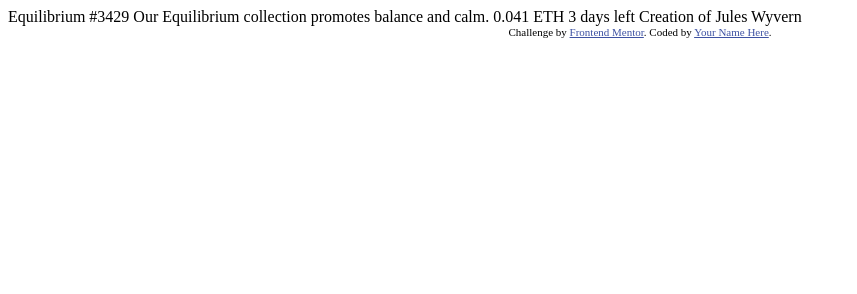
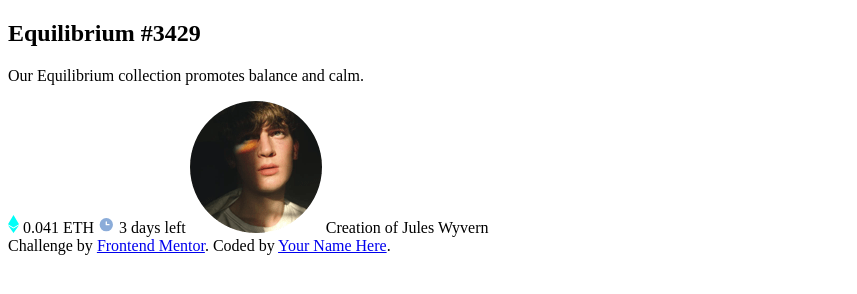
Before and after one commit to bdescalzo/nftcard-frontendmentor, a plain HTML site: page index.html in a window 1280 px wide. Shown: the whole page, without its empty margins (0-857 px from the left). Drawn offline with Linux system fonts and the light colour scheme.

Commit message:
Structure content on HTML

```diff
--- a/index.html
+++ b/index.html
@@ -1,33 +1,56 @@
 <!DOCTYPE html>
 <html lang="en">
   <head>
-  <meta charset="UTF-8">
-  <meta name="viewport" content="width=device-width, initial-scale=1.0"> <!-- displays site properly based on user's device -->
+    <meta charset="UTF-8" />
+    <meta name="viewport" content="width=device-width, initial-scale=1.0" />
+    <!-- displays site properly based on user's device -->
 
-  <link rel="icon" type="image/png" sizes="32x32" href="./images/favicon-32x32.png">
+    <link
+      rel="icon"
+      type="image/png"
+      sizes="32x32"
+      href="./images/favicon-32x32.png"
+    />
 
     <title>Frontend Mentor | NFT preview card component</title>
 
-  <!-- Feel free to remove these styles or customise in your own stylesheet 👍 -->
-  <style>
-    .attribution { font-size: 11px; text-align: center; }
-    .attribution a { color: hsl(228, 45%, 44%); }
-  </style>
+    <link rel="stylesheet" href="style.css" />
   </head>
   <body>
-
-  Equilibrium #3429
-
+    <div class="card">
+      <h2 class="card__title">Equilibrium #3429</h2>
+      <p class="card__paragraph">
         Our Equilibrium collection promotes balance and calm.
-
-  0.041 ETH
-  3 days left
-
-  Creation of Jules Wyvern
+      </p>
+      <span class="card__price">
+        <img
+          class="card__price__img"
+          src="images/icon-ethereum.svg"
+          alt="Icon of Ethereum"
+        />
+        0.041 ETH</span
+      >
+      <span class="card__time">
+        <img
+          class="card__time__img"
+          src="images/icon-clock.svg"
+          alt="Icon of clock"
+        />
+        3 days left</span
+      >
+      <img
+        class="card__creator__img"
+        src="images/image-avatar.png"
+        alt="Image of NFT creator"
+      />
+      <span class="card__credits">Creation of Jules Wyvern</span>
+    </div>
 
     <div class="attribution">
-    Challenge by <a href="https://www.frontendmentor.io?ref=challenge" target="_blank">Frontend Mentor</a>.
-    Coded by <a href="#">Your Name Here</a>.
+      Challenge by
+      <a href="https://www.frontendmentor.io?ref=challenge" target="_blank"
+        >Frontend Mentor</a
+      >. Coded by <a href="#">Your Name Here</a>.
     </div>
   </body>
 </html>
```
Lines whose indentation alone changed are shown as unchanged.
